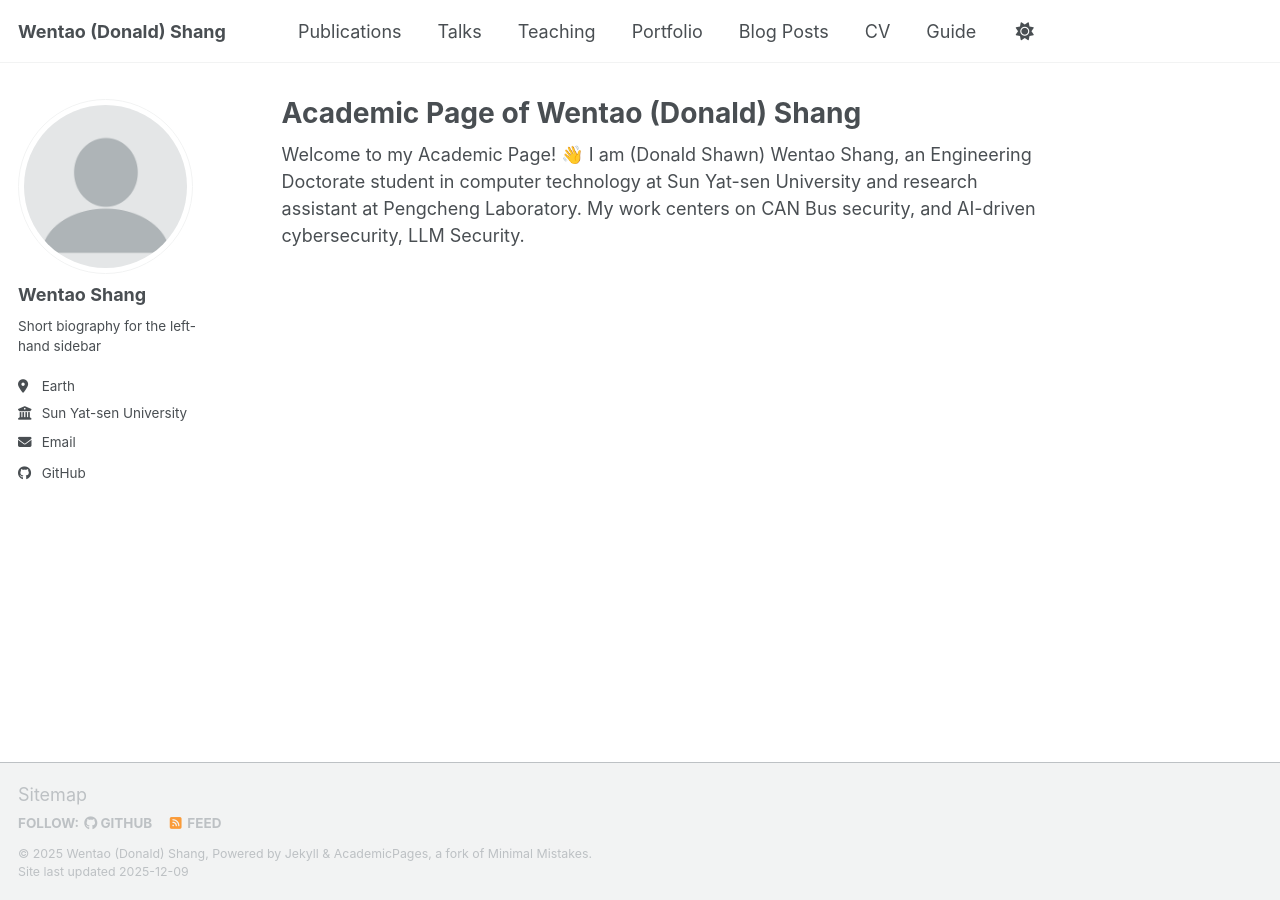
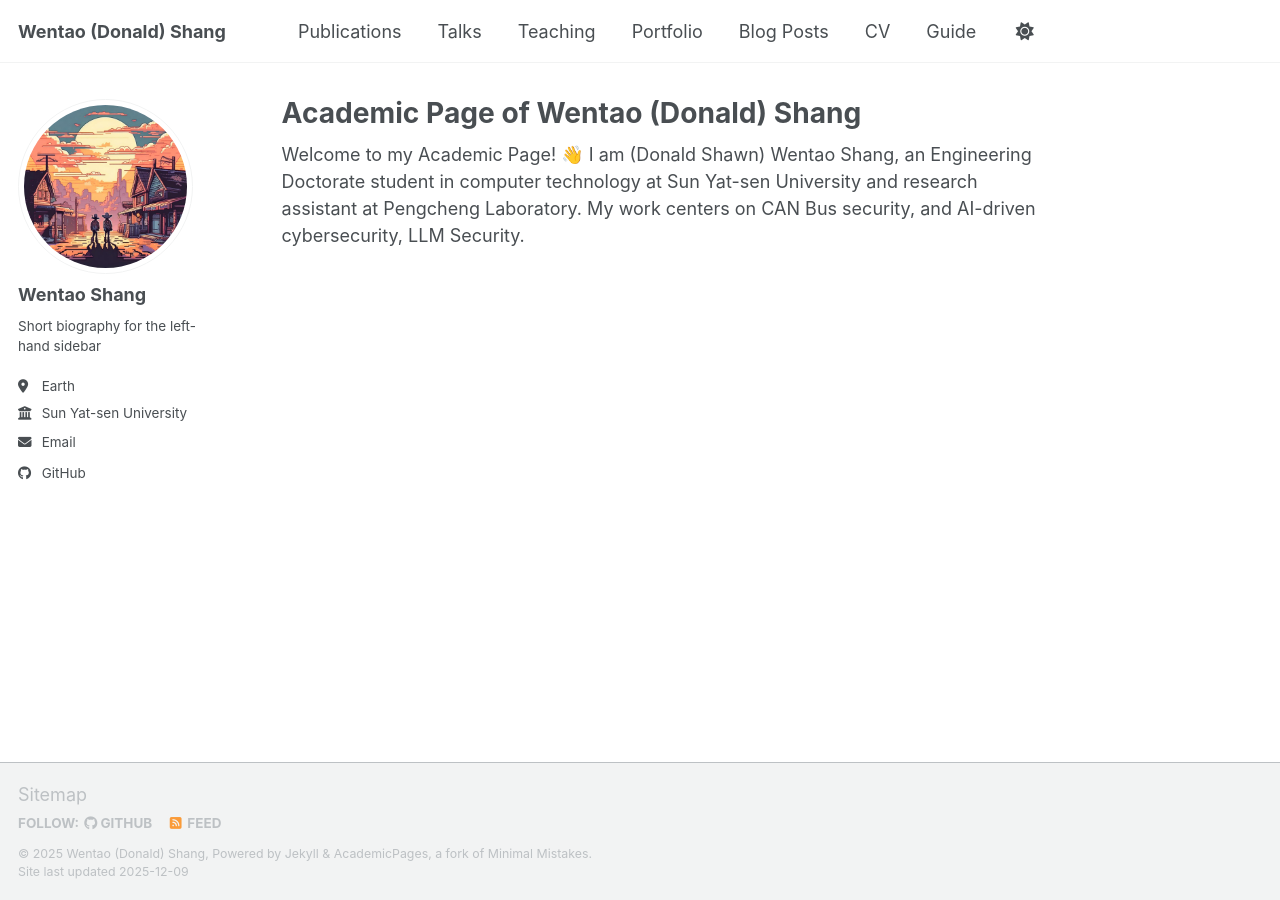
Before and after one commit to wentaoshang-don/wentaoshang-don.github.io, a Jekyll site: the page built from _pages/about.md, in a window 1280 px wide. Built offline with Jekyll 4.4.1, drawn with Linux system fonts in a browser that asks for light colours; a script bundle is joined from its source files by our own code; library files that are not in the unit come from our copies.

Commit message:
Update _config.yml

```diff
--- a/_config.yml
+++ b/_config.yml
@@ -23,7 +23,7 @@ repository               : "wentaoshang-don/wentaoshang-don.github.io"
 #               Additional customization can be done by editing /_includes/author-profile.html
 author:
   # Biographic information
-  avatar           : "profile.png"
+  avatar           : "pic.jpeg"
   name             : "Wentao Shang"
   pronouns         : # example: "she/her"
   bio              : "Short biography for the left-hand sidebar"
```
